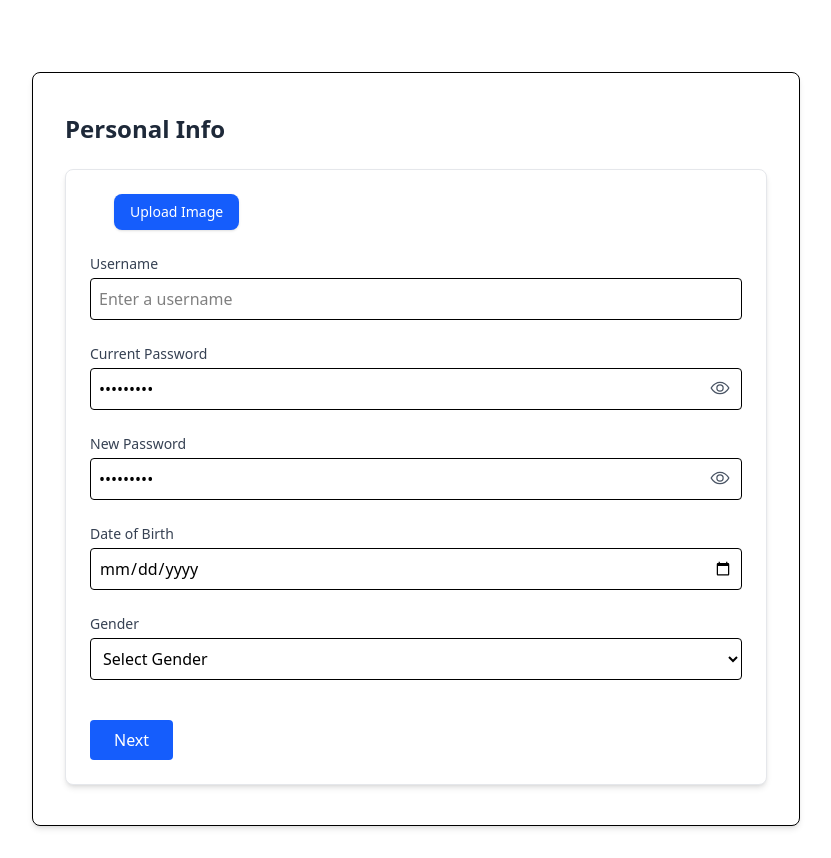
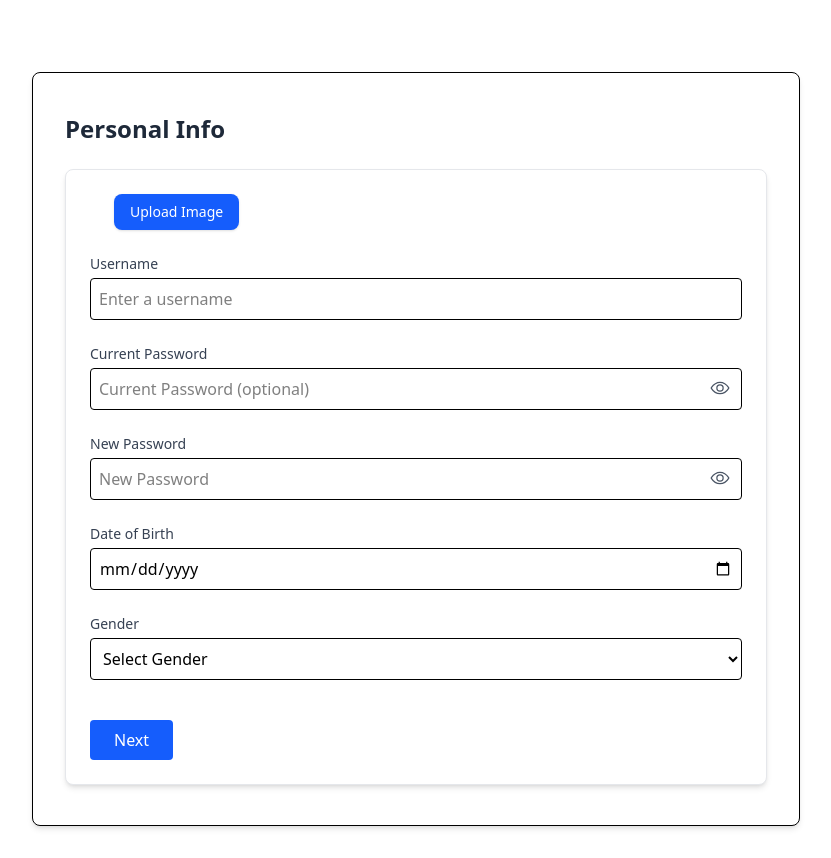
Before and after one commit to vijaykanwal90/MultiStepFormFrontend, a React (Vite) app: page /profileedit in a window 1280 px wide. Shown: the whole page, without its empty margins (224-1055 px from the left). Built offline with nearby package versions, Linux system fonts and the light colour scheme; no server answers.

Commit message:
remove default value

```diff
--- a/src/pages/ProfileEdit.jsx
+++ b/src/pages/ProfileEdit.jsx
@@ -13,11 +13,11 @@ const ProfileEdit = () => {
     profilePhoto: null,
     userName: "",
     email: "",
-    currentPassword: "Vijay@123",
-    newPassword: "Vijay@321",
+    currentPassword: "",
+    newPassword: "",
     profession: "",
     companyName: "",
-    addressLine1: "almora",
+    addressLine1: "",
     country: "",
     state: "",
     city: "",
```
